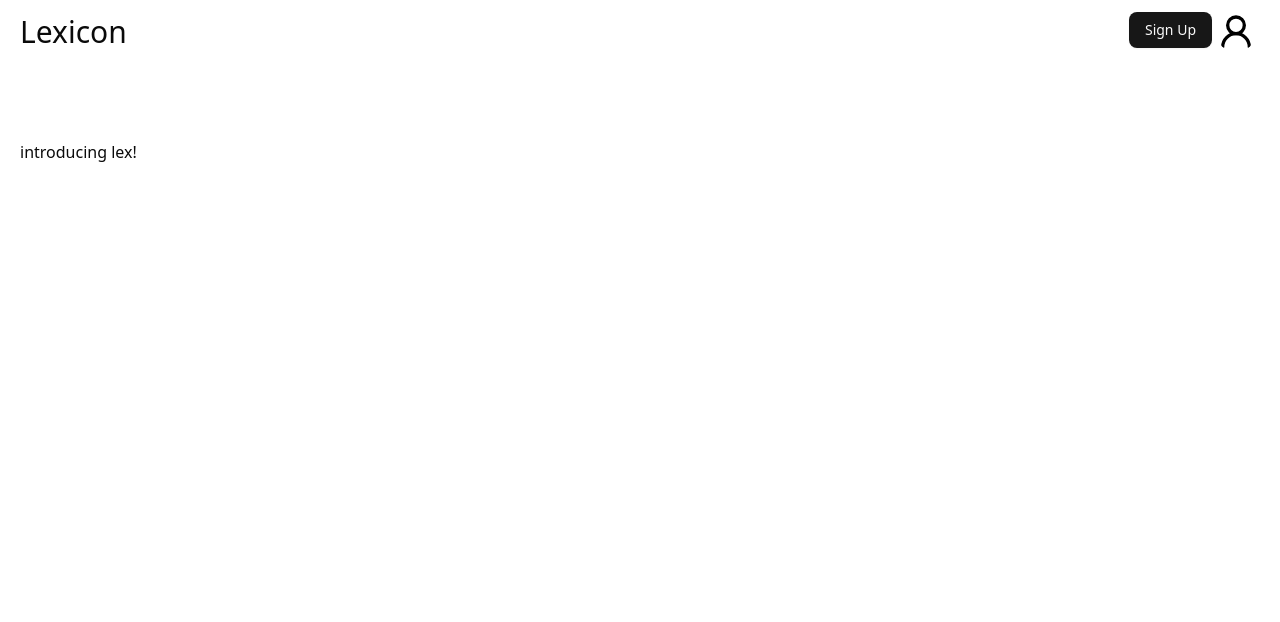
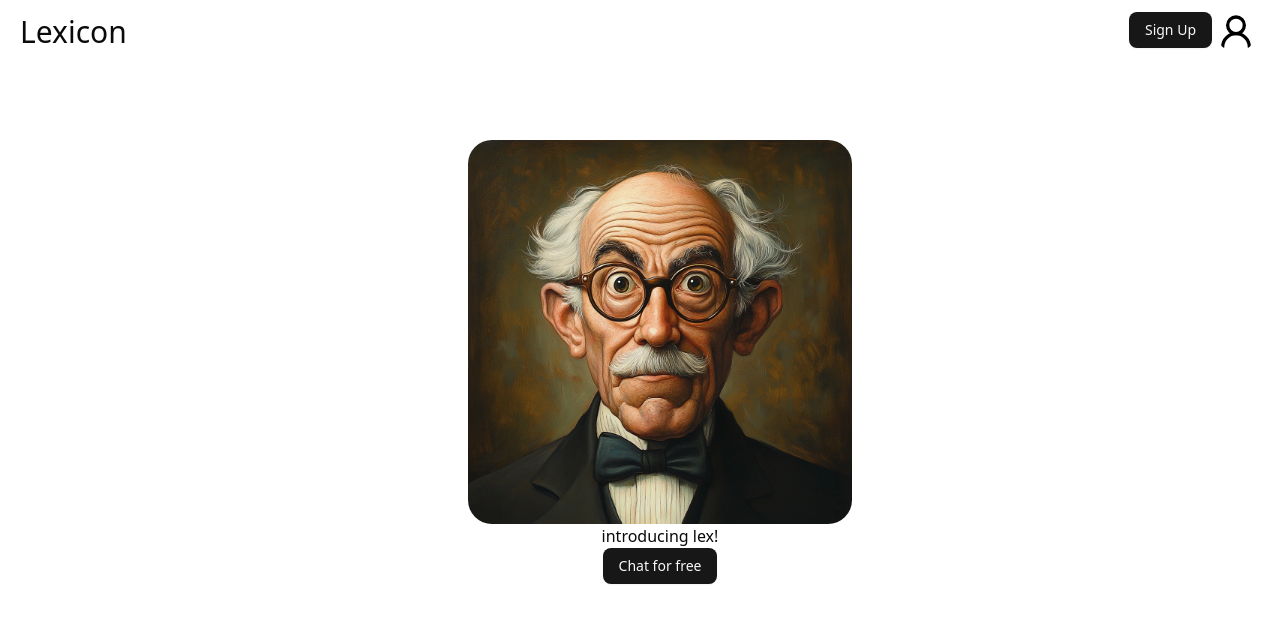
Before and after one commit to gmatt20/lexicon, a Next.js app in the folder client/: page /home in a window 1280 px wide. Shown: the top 622 px of the page. Built offline with nearby package versions, Linux system fonts and the light colour scheme.

Commit message:
simple landing page

```diff
--- a/client/components/landing.tsx
+++ b/client/components/landing.tsx
@@ -1,7 +1,17 @@
-export default function Landing(){
-  return(
-    <div>
+import Lexicon from "@/public/lexicon.webp";
+import Image from "next/image";
+import { Button } from "./ui/button";
+
+export default function Landing() {
+  return (
+    <div className="w-screen flex items-center justify-center flex-col">
+      <Image
+        className="relative flex size-[30%] shrink-0 overflow-hidden rounded-3xl"
+        src={Lexicon}
+        alt="Lexicon"
+      />
       <p>introducing lex!</p>
+      <Button>Chat for free</Button>
     </div>
   );
 }
```
